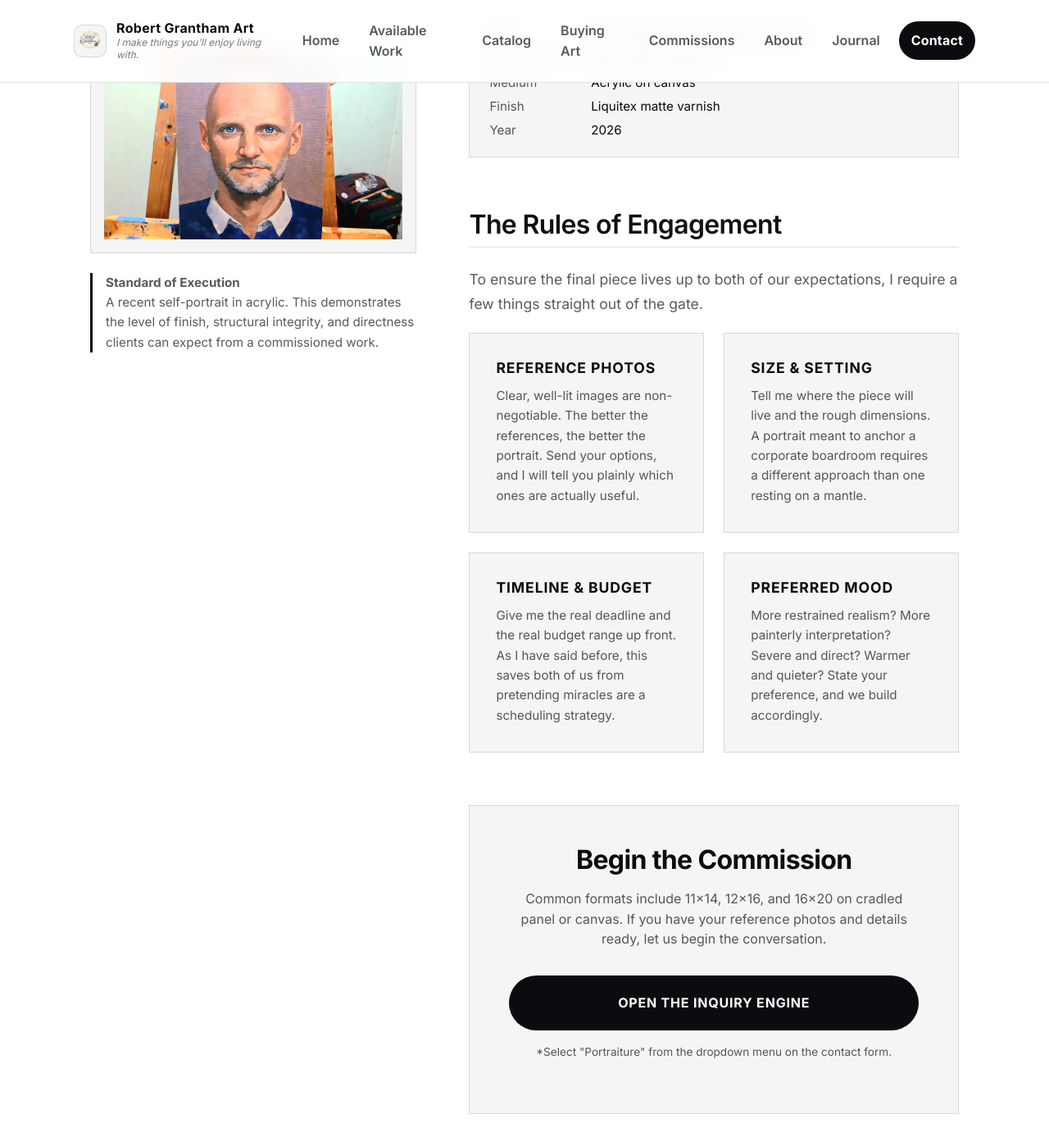
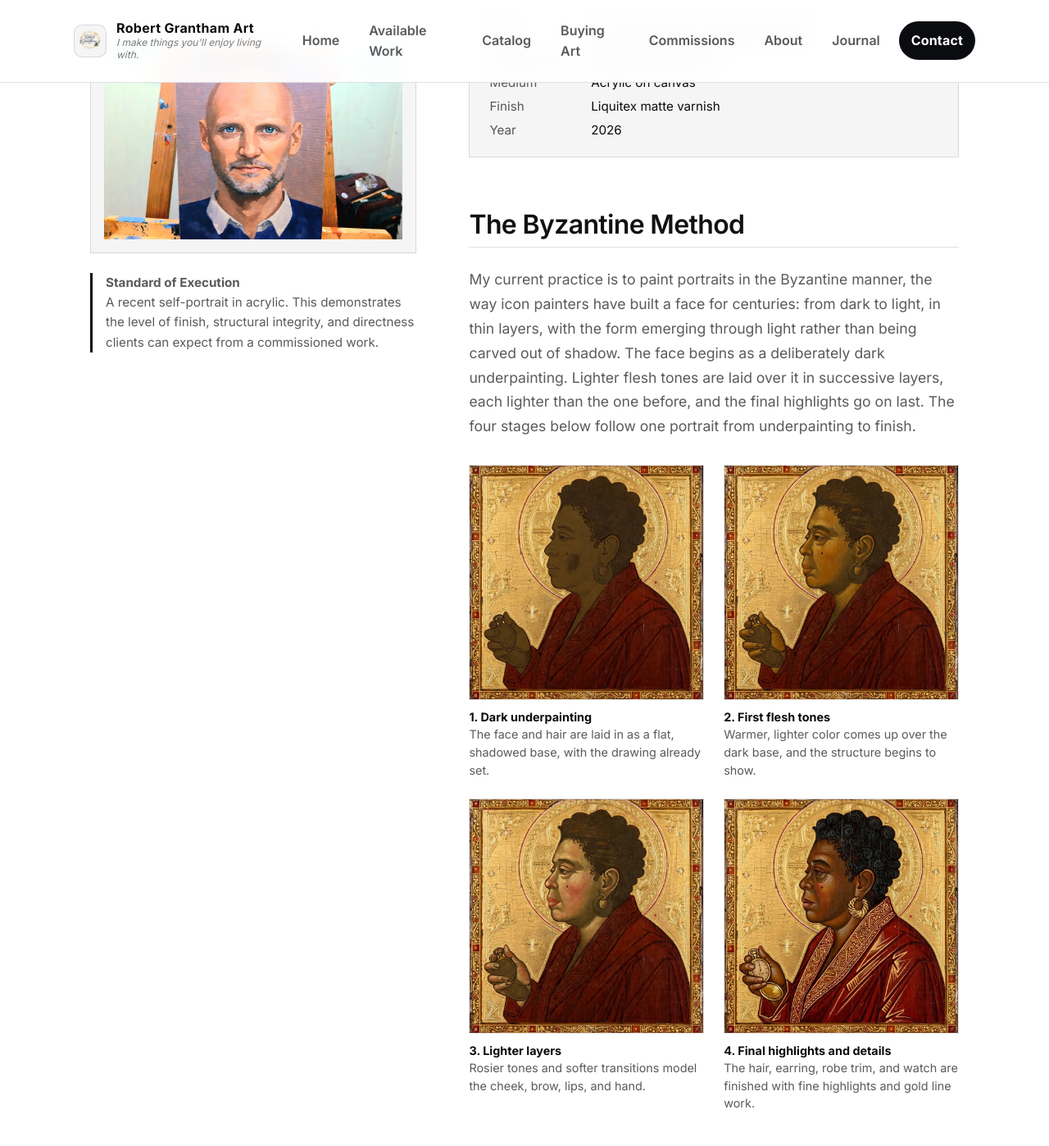
Before and after one commit to rgrantham82/rgrantham82.github.io, a Jekyll site: the page built from portraiture.html, in a window 1280 px wide and 1400 px high, scrolled down 2103 px. Shown: the whole window at 82% size. Built offline with Jekyll 4.4.1, drawn with Linux system fonts in a browser that asks for light colours; some of the changed text lies outside the part shown.

Commit message:
Add files via upload

```diff
--- a/portraiture.html
+++ b/portraiture.html
@@ -1,7 +1,7 @@
 ---
 layout: default
 title: Portraiture
-description: "Portrait commissions by Robert Grantham — acrylic portraits, including memorial work, with likeness, structure, and painterly presence."
+description: "Portrait commissions by Robert Grantham — acrylic portraits, including memorial work, built dark to light in the Byzantine manner."
 css: /assets/css/portraiture.css
 permalink: /portraiture.html
 image: /assets/images/self-portrait-commission-demo.webp
@@ -109,6 +109,33 @@ og_image: /assets/images/self-portrait-commission-demo.webp
   }
   .commission-placard dd {
     margin: 0;
+    color: var(--fg);
+  }
+
+  /* Byzantine method: four stages of one portrait, in sequence */
+  .stage-grid {
+    display: grid;
+    grid-template-columns: repeat(2, 1fr);
+    gap: 1.5rem;
+    margin: 2rem 0 2.5rem;
+  }
+  .stage-figure {
+    margin: 0;
+  }
+  .stage-figure img {
+    width: 100%;
+    height: auto;
+    display: block;
+    border: 1px solid var(--border);
+  }
+  .stage-figure figcaption {
+    margin-top: 0.6rem;
+    font-size: 0.9rem;
+    line-height: 1.5;
+    color: var(--muted);
+  }
+  .stage-figure figcaption strong {
+    display: block;
     color: var(--fg);
   }
 
@@ -230,6 +257,65 @@ og_image: /assets/images/self-portrait-commission-demo.webp
     </div>
 
     <div class="content-block">
+      <h2>The Byzantine Method</h2>
+      <p>
+        My current practice is to paint portraits in the Byzantine manner, the way icon painters have built a face for centuries: from dark to light, in thin layers, with the form emerging through light rather than being carved out of shadow. The face begins as a deliberately dark underpainting. Lighter flesh tones are laid over it in successive layers, each lighter than the one before, and the final highlights go on last. The four stages below follow one portrait from underpainting to finish.
+      </p>
+
+      <div class="stage-grid">
+        <figure class="stage-figure">
+          <img src="{{ '/assets/images/byzantine-stage-1-underpainting.webp' | relative_url }}"
+               alt="Stage 1: profile portrait of a woman holding a pocket watch, with the face and hair laid in as a flat, dark olive-brown underpainting on a tooled gold ground."
+               loading="lazy" decoding="async"
+               onerror="this.parentElement.style.display='none';">
+          <figcaption>
+            <strong>1. Dark underpainting</strong>
+            The face and hair are laid in as a flat, shadowed base, with the drawing already set.
+          </figcaption>
+        </figure>
+
+        <figure class="stage-figure">
+          <img src="{{ '/assets/images/byzantine-stage-2-first-flesh-tones.webp' | relative_url }}"
+               alt="Stage 2: the same portrait with warmer, lighter flesh tones brought up over the dark base, and the structure of the face beginning to show."
+               loading="lazy" decoding="async"
+               onerror="this.parentElement.style.display='none';">
+          <figcaption>
+            <strong>2. First flesh tones</strong>
+            Warmer, lighter color comes up over the dark base, and the structure begins to show.
+          </figcaption>
+        </figure>
+
+        <figure class="stage-figure">
+          <img src="{{ '/assets/images/byzantine-stage-3-lighter-layers.webp' | relative_url }}"
+               alt="Stage 3: the same portrait with lighter, rosier layers modeling the cheek, brow, lips, and hand, and soft brown lights in the hair."
+               loading="lazy" decoding="async"
+               onerror="this.parentElement.style.display='none';">
+          <figcaption>
+            <strong>3. Lighter layers</strong>
+            Rosier tones and softer transitions model the cheek, brow, lips, and hand.
+          </figcaption>
+        </figure>
+
+        <figure class="stage-figure">
+          <img src="{{ '/assets/images/byzantine-stage-4-final-highlights.webp' | relative_url }}"
+               alt="Stage 4: the finished portrait, with detailed curls, a gold hoop earring, gold line work on the red robe, and a pocket watch with a legible face."
+               loading="lazy" decoding="async"
+               onerror="this.parentElement.style.display='none';">
+          <figcaption>
+            <strong>4. Final highlights and details</strong>
+            The hair, earring, robe trim, and watch are finished with fine highlights and gold line work.
+          </figcaption>
+        </figure>
+      </div>
+      <p>
+        The tradition worked in egg tempera on gessoed panel. I work in acrylic, and I will not pretend the two are the same. What carries over is the logic: translucent layers, a face that seems lit from within rather than from the side, and no fussing over detail until the structure underneath is sound.
+      </p>
+      <p>
+        For a client, that means two practical things. A portrait built in layers cannot be rushed, which is why I ask for the real deadline up front. And the layering is where the depth comes from: the dark underpainting gives the face its weight, and the lights placed over it give it life.
+      </p>
+    </div>
+
+    <div class="content-block">
       <h2>The Rules of Engagement</h2>
       <p>To ensure the final piece lives up to both of our expectations, I require a few things straight out of the gate.</p>
 
```
